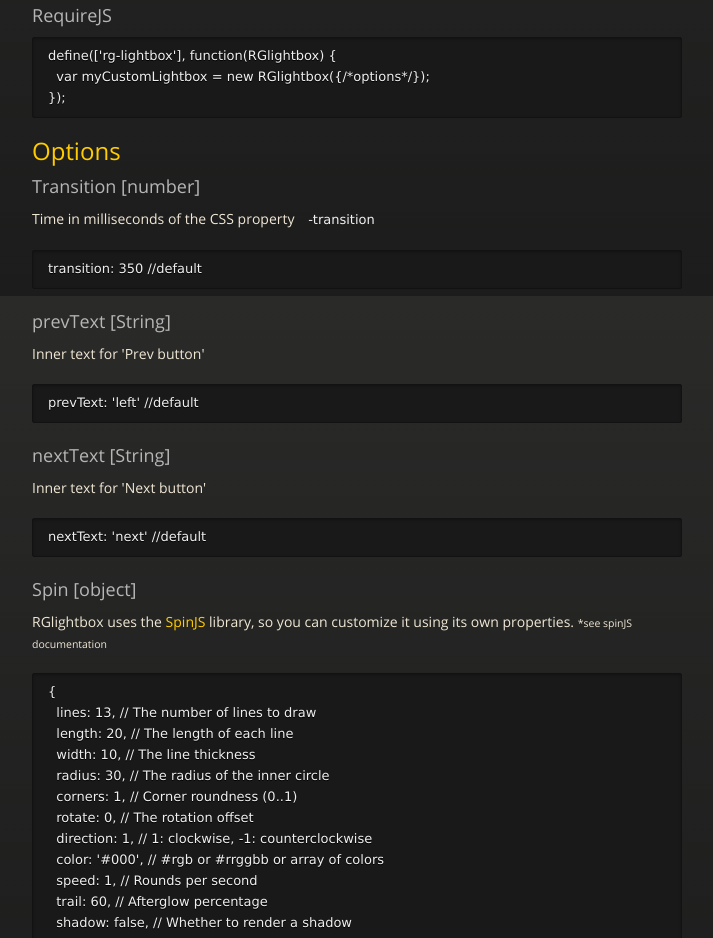
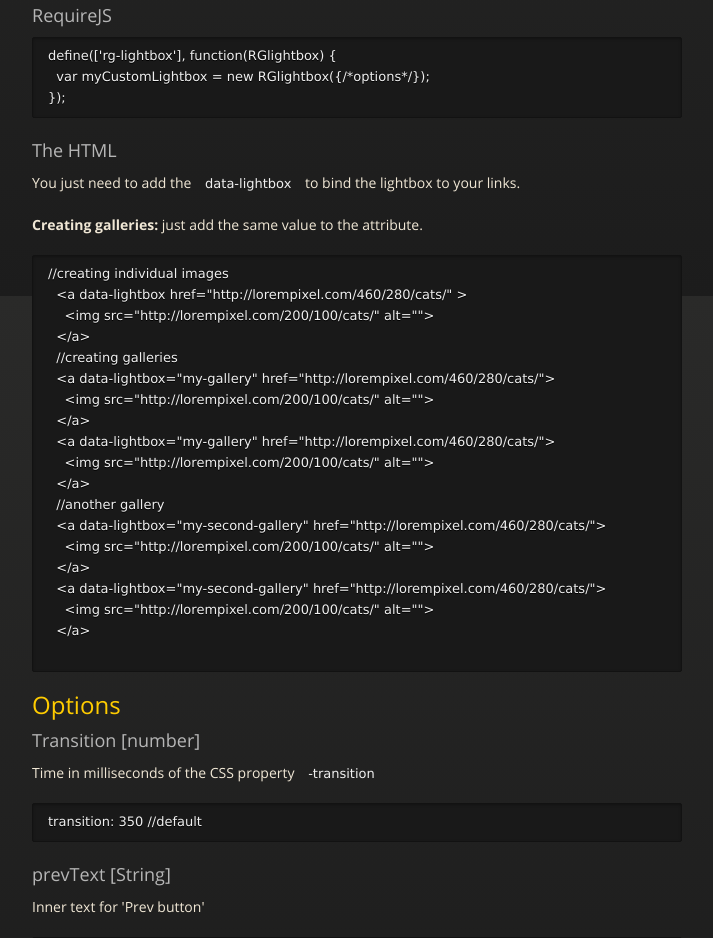
Before and after one commit to RGkevin/rg-lightbox, a plain HTML site: page index.html in a window 1280 px wide. Shown: the part 1304-2242 px from the top of the page, without its empty margins (283-996 px from the left). Drawn offline with nearby package versions, Linux system fonts and the light colour scheme.

Commit message:
adding instructions

```diff
--- a/index.html
+++ b/index.html
@@ -81,6 +81,29 @@
   var myCustomLightbox = new RGlightbox({/*options*/});
 });</code></pre>
 
+        <h3>The HTML</h3>
+        <p>You just need to add the <code>data-lightbox</code> to bind the lightbox to your links.</p>
+        <p><strong>Creating galleries:</strong> just add the same value to the attribute.</p>
+        <pre><code>//creating individual images
+  &#60a data-lightbox href="http://lorempixel.com/460/280/cats/" >
+    &#60img src="http://lorempixel.com/200/100/cats/" alt="">
+  &#60/a>
+  //creating galleries
+  &#60a data-lightbox="my-gallery" href="http://lorempixel.com/460/280/cats/">
+    &#60img src="http://lorempixel.com/200/100/cats/" alt="">
+  &#60/a>
+  &#60a data-lightbox="my-gallery" href="http://lorempixel.com/460/280/cats/">
+    &#60img src="http://lorempixel.com/200/100/cats/" alt="">
+  &#60/a>
+  //another gallery
+  &#60a data-lightbox="my-second-gallery" href="http://lorempixel.com/460/280/cats/">
+    &#60img src="http://lorempixel.com/200/100/cats/" alt="">
+  &#60/a>
+  &#60a data-lightbox="my-second-gallery" href="http://lorempixel.com/460/280/cats/">
+    &#60img src="http://lorempixel.com/200/100/cats/" alt="">
+  &#60/a>
+  </code></pre>
+
         <h2><a href="#options" name="options" class="anchor"><span class="octicon octicon-link">Options</span></a></h2>
 
         <h3>Transition [number]</h3>
```
